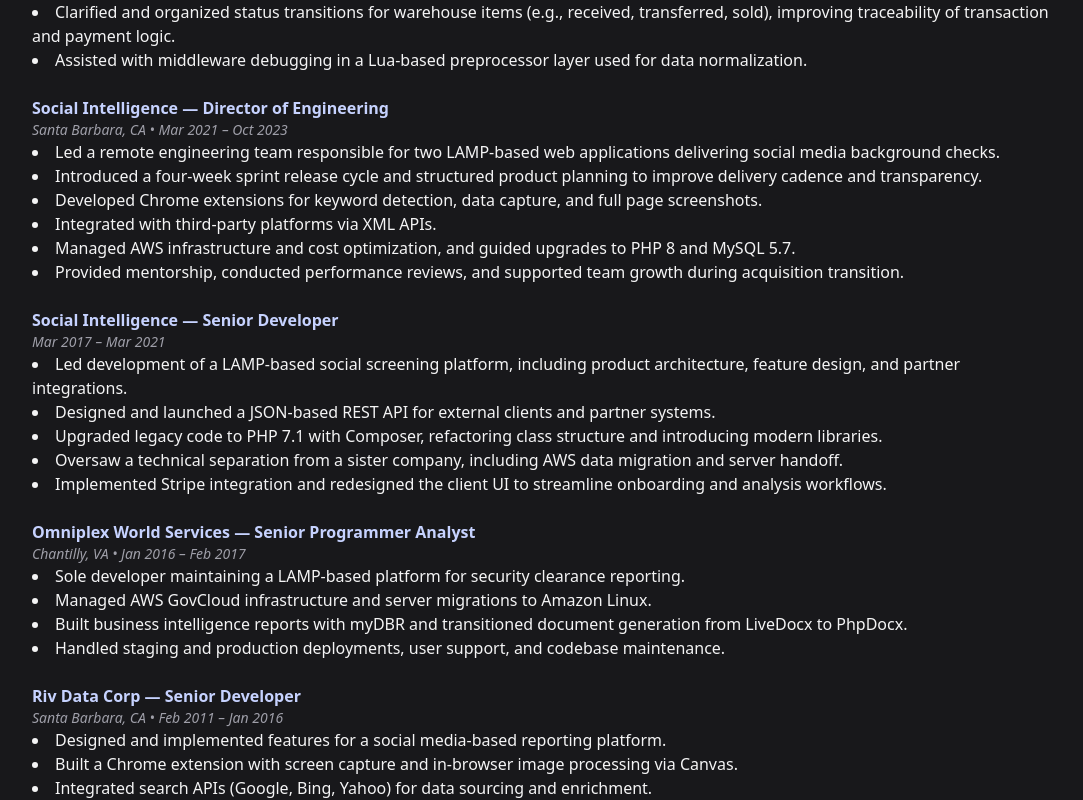
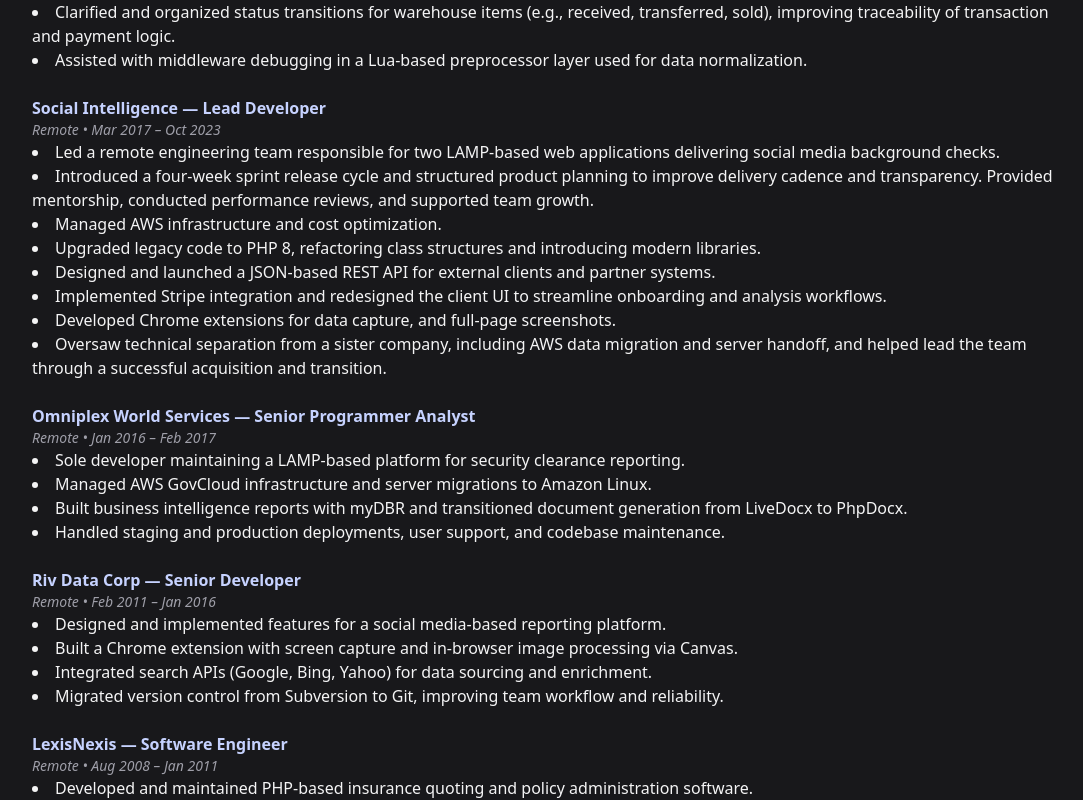
Before and after one commit to tracychiappari/reactive-resume, a React (Vite) app: page / in a window 1280 px wide. Shown: the part 1227-2027 px from the top of the page, without its empty margins (96-1179 px from the left). Built offline with nearby package versions, Linux system fonts and the light colour scheme.

Commit message:
Reworked experiance

```diff
--- a/src/components/experience.jsx
+++ b/src/components/experience.jsx
@@ -8,7 +8,7 @@
             <div className="space-y-6">
                 <JobExperience>
                     <JobTitle>cityCore, LLC — Senior Developer / Contractor</JobTitle>
-                    <JobMeta>Santa Barbara, CA • Sep 2023 – Present</JobMeta>
+                    <JobMeta>Remote • Sep 2023 – Present</JobMeta>
                     <JobDescription>
                         <JobPoint>Refactored a 3,000-line procedural API responsible for ingesting RFID reader data for an inventory management platform, restructuring duplicated SQL and business logic into modular, secure, maintainable code.</JobPoint>
                         <JobPoint>Clarified and organized status transitions for warehouse items (e.g., received, transferred, sold), improving traceability of transaction and payment logic.</JobPoint>
@@ -17,33 +17,23 @@
                 </JobExperience>
 
                 <JobExperience>
-                    <JobTitle>Social Intelligence — Director of Engineering</JobTitle>
-                    <JobMeta>Santa Barbara, CA • Mar 2021 – Oct 2023</JobMeta>
+                    <JobTitle>Social Intelligence — Lead Developer</JobTitle>
+                    <JobMeta>Remote • Mar 2017 – Oct 2023</JobMeta>
                     <JobDescription>
                         <JobPoint>Led a remote engineering team responsible for two LAMP-based web applications delivering social media background checks.</JobPoint>
-                        <JobPoint>Introduced a four-week sprint release cycle and structured product planning to improve delivery cadence and transparency.</JobPoint>
-                        <JobPoint>Developed Chrome extensions for keyword detection, data capture, and full page screenshots.</JobPoint>
-                        <JobPoint>Integrated with third-party platforms via XML APIs.</JobPoint>
-                        <JobPoint>Managed AWS infrastructure and cost optimization, and guided upgrades to PHP 8 and MySQL 5.7.</JobPoint>
-                        <JobPoint>Provided mentorship, conducted performance reviews, and supported team growth during acquisition transition.</JobPoint>
-                    </JobDescription>
-                </JobExperience>
-
-                <JobExperience>
-                    <JobTitle>Social Intelligence — Senior Developer</JobTitle>
-                    <JobMeta>Mar 2017 – Mar 2021</JobMeta>
-                    <JobDescription>
-                        <JobPoint>Led development of a LAMP-based social screening platform, including product architecture, feature design, and partner integrations.</JobPoint>
+                        <JobPoint>Introduced a four-week sprint release cycle and structured product planning to improve delivery cadence and transparency. Provided mentorship, conducted performance reviews, and supported team growth.</JobPoint>
+                        <JobPoint>Managed AWS infrastructure and cost optimization.</JobPoint>
+                        <JobPoint>Upgraded legacy code to PHP 8, refactoring class structures and introducing modern libraries.</JobPoint>
                         <JobPoint>Designed and launched a JSON-based REST API for external clients and partner systems.</JobPoint>
-                        <JobPoint>Upgraded legacy code to PHP 7.1 with Composer, refactoring class structure and introducing modern libraries.</JobPoint>
-                        <JobPoint>Oversaw a technical separation from a sister company, including AWS data migration and server handoff.</JobPoint>
                         <JobPoint>Implemented Stripe integration and redesigned the client UI to streamline onboarding and analysis workflows.</JobPoint>
+                        <JobPoint>Developed Chrome extensions for data capture, and full-page screenshots.</JobPoint>
+                        <JobPoint>Oversaw technical separation from a sister company, including AWS data migration and server handoff, and helped lead the team through a successful acquisition and transition.</JobPoint>
                     </JobDescription>
                 </JobExperience>
 
                 <JobExperience>
                     <JobTitle>Omniplex World Services — Senior Programmer Analyst</JobTitle>
-                    <JobMeta>Chantilly, VA • Jan 2016 – Feb 2017</JobMeta>
+                    <JobMeta>Remote • Jan 2016 – Feb 2017</JobMeta>
                     <JobDescription>
                         <JobPoint>Sole developer maintaining a LAMP-based platform for security clearance reporting.</JobPoint>
                         <JobPoint>Managed AWS GovCloud infrastructure and server migrations to Amazon Linux.</JobPoint>
@@ -54,7 +44,7 @@
 
                 <JobExperience>
                     <JobTitle>Riv Data Corp — Senior Developer</JobTitle>
-                    <JobMeta>Santa Barbara, CA • Feb 2011 – Jan 2016</JobMeta>
+                    <JobMeta>Remote • Feb 2011 – Jan 2016</JobMeta>
                     <JobDescription>
                         <JobPoint>Designed and implemented features for a social media-based reporting platform.</JobPoint>
                         <JobPoint>Built a Chrome extension with screen capture and in-browser image processing via Canvas.</JobPoint>
@@ -65,7 +55,7 @@
 
                 <JobExperience>
                     <JobTitle>LexisNexis — Software Engineer</JobTitle>
-                    <JobMeta>Santa Barbara, CA • Aug 2008 – Jan 2011</JobMeta>
+                    <JobMeta>Remote • Aug 2008 – Jan 2011</JobMeta>
                     <JobDescription>
                         <JobPoint>Developed and maintained PHP-based insurance quoting and policy administration software.</JobPoint>
                         <JobPoint>Implemented client-specific features, scoped estimates, and guided client onboarding.</JobPoint>
```
